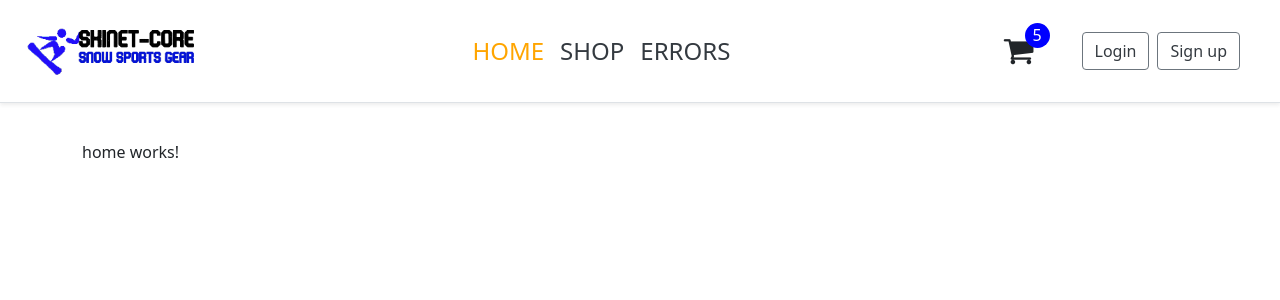
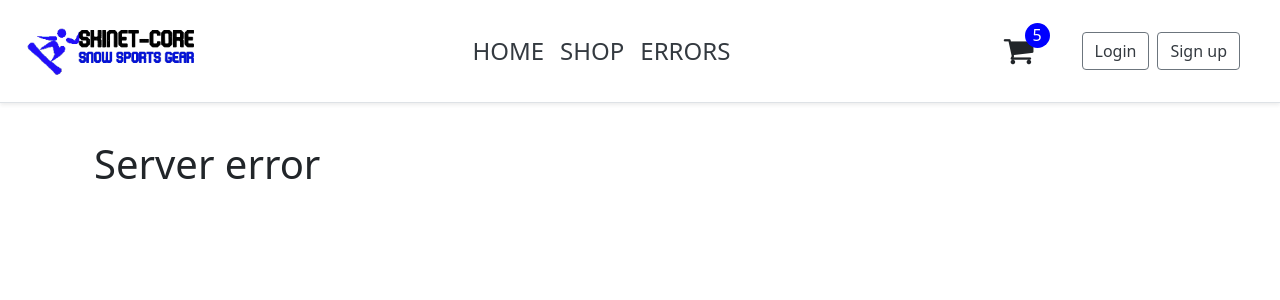
Before and after one commit to Fudal96/Skinet, an Angular app in the folder client/: page /server-error in a window 1280 px wide. Before the commit this address led to /. Shown: the top 300 px of the page. Built offline with nearby package versions, Linux system fonts and the light colour scheme.

Commit message:
S11/117 - Creating additional error components

```diff
--- a/client/src/app/app-routing.module.ts
+++ b/client/src/app/app-routing.module.ts
@@ -1,5 +1,7 @@
 import { NgModule } from '@angular/core';
 import { RouterModule, Routes } from '@angular/router';
+import { NotFoundComponent } from './core/not-found/not-found.component';
+import { ServerErrorComponent } from './core/server-error/server-error.component';
 import { TestErrorComponent } from './core/test-error/test-error.component';
 import { HomeComponent } from './home/home.component';
 
@@ -7,6 +9,8 @@
 const routes: Routes = [
   {path: '', component: HomeComponent},
   {path: 'test-error', component: TestErrorComponent},
+  {path: 'not-found', component: NotFoundComponent},
+  {path: 'server-error', component: ServerErrorComponent},
   {path: 'shop', loadChildren: () => import('./shop/shop.module').then(m => m.ShopModule)},
   {path: '**', redirectTo: '', pathMatch: 'full'},
 ];
--- a/client/src/app/core/core.module.ts
+++ b/client/src/app/core/core.module.ts
@@ -3,13 +3,17 @@
 import { NavBarComponent } from './nav-bar/nav-bar.component';
 import { RouterModule } from '@angular/router';
 import { TestErrorComponent } from './test-error/test-error.component';
+import { NotFoundComponent } from './not-found/not-found.component';
+import { ServerErrorComponent } from './server-error/server-error.component';
 
 
 
 @NgModule({
   declarations: [
     NavBarComponent,
-    TestErrorComponent
+    TestErrorComponent,
+    NotFoundComponent,
+    ServerErrorComponent
   ],
   imports: [
     CommonModule,
--- /dev/null
+++ b/client/src/app/core/not-found/not-found.component.html
@@ -0,0 +1,3 @@
+<div class="container mt-5">
+  <h1>Not found</h1>
+</div>
--- /dev/null
+++ b/client/src/app/core/server-error/server-error.component.html
@@ -0,0 +1,3 @@
+<div class="container mt-5">
+  <h1>Server error</h1>
+</div>
```
Also changed, not shown: client/src/app/core/not-found/not-found.component.ts (added, +10 -0 lines), client/src/app/core/server-error/server-error.component.ts (added, +10 -0 lines), client/src/app/core/not-found/not-found.component.scss (added), client/src/app/core/server-error/server-error.component.scss (added).
